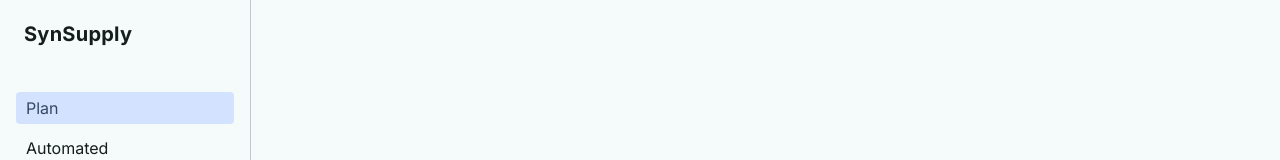
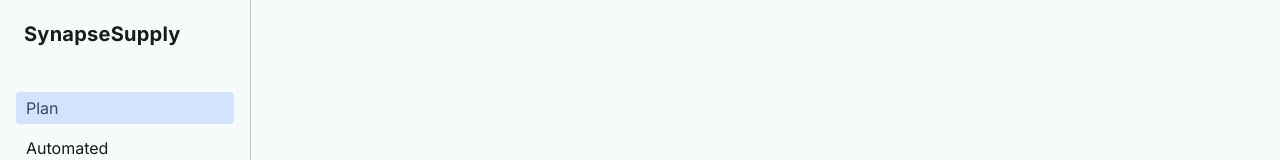
Before and after one commit to williamu04/synapsesupply, a React (Vite) app in the folder ui/: page / in a window 1280 px wide. Shown: the top 160 px of the page. Built offline with nearby package versions, Linux system fonts and the light colour scheme; no server answers.

Commit message:
Console: sidebar brand reads SynapseSupply

```diff
--- a/ui/src/components/Sidebar.tsx
+++ b/ui/src/components/Sidebar.tsx
@@ -25,7 +25,7 @@
     <aside className="sidebar">
       {/* The column runs the page's full height; its content stays pinned to the viewport. */}
       <div className="sidebar-inner">
-      <div className="brand">SynSupply</div>
+      <div className="brand">SynapseSupply</div>
       <nav className="sidebar-body" aria-label="Console">
         <ul className="nav">
           {NAV.map(([page, label]) => (
```
